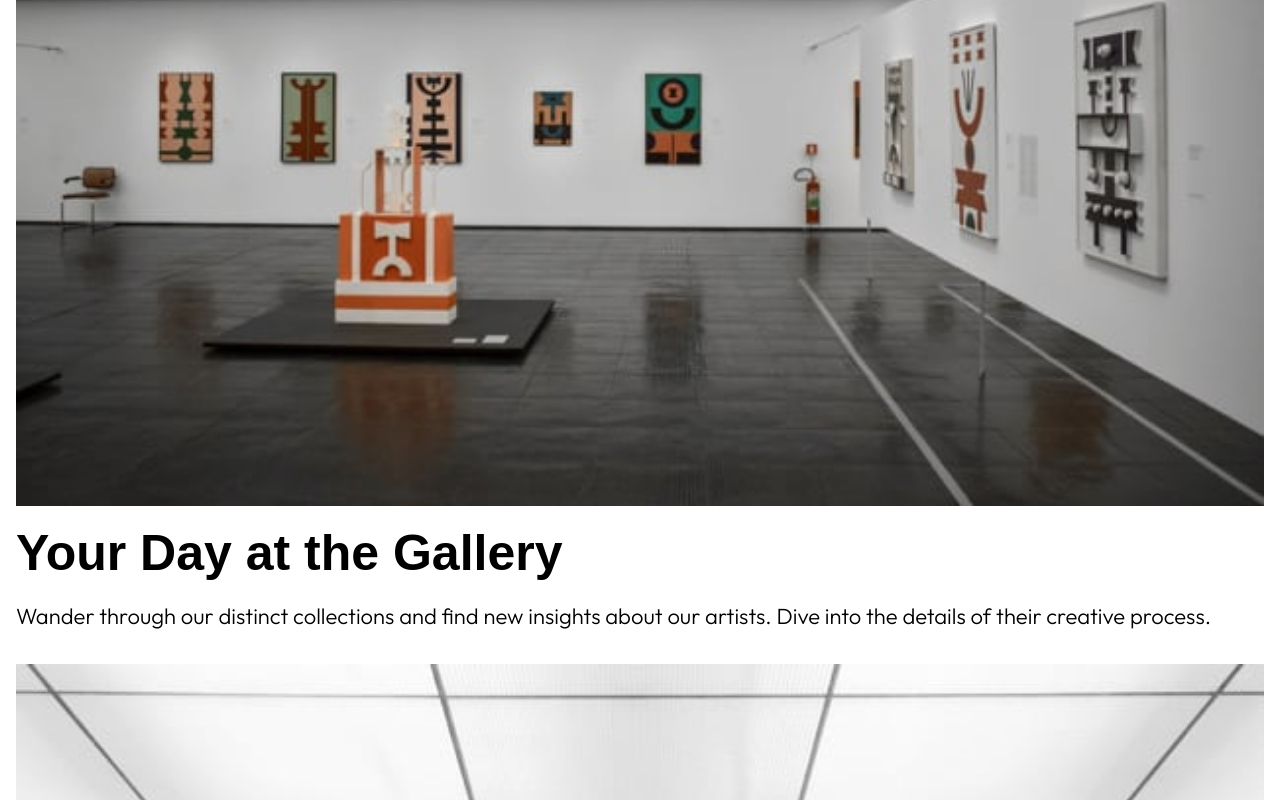
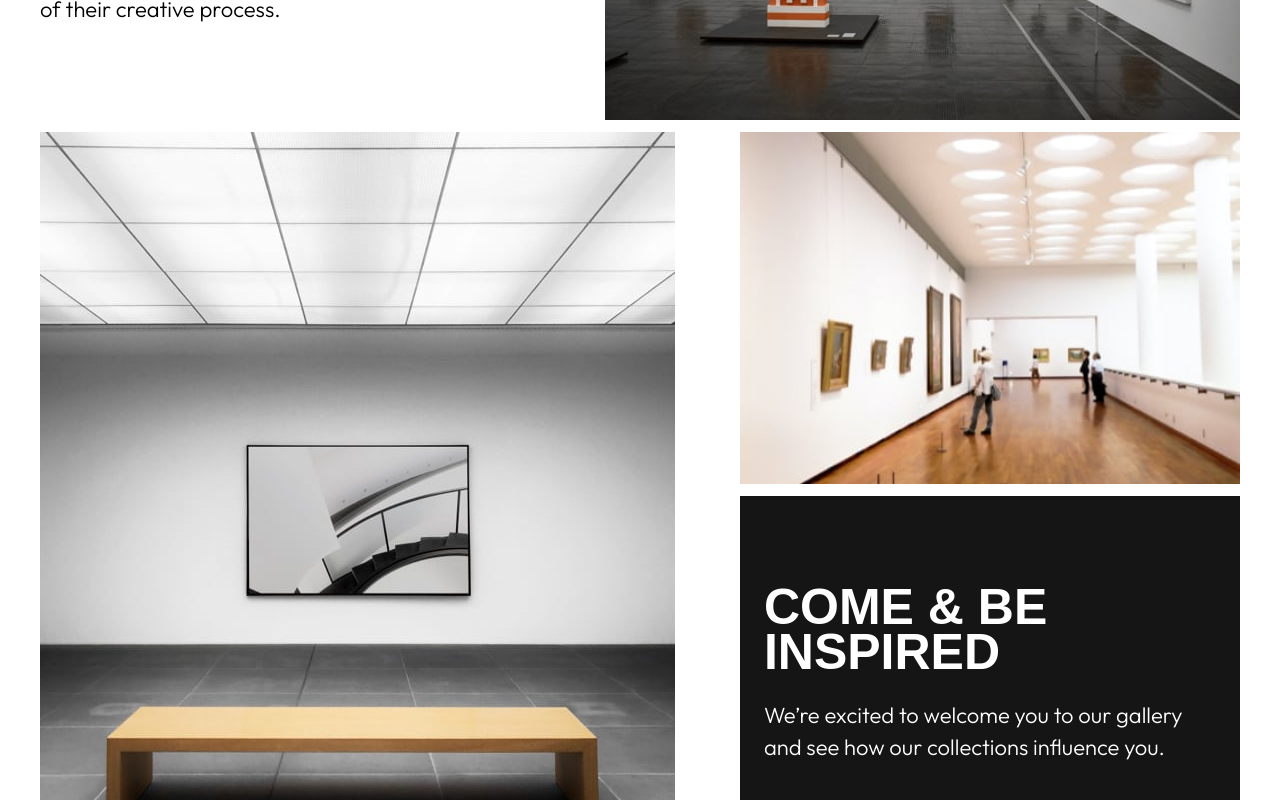
Before and after one commit to Orliland/art-gallery-website, a React (Vite) app: page / in a window 1280 px wide. Shown: the part 1200-2000 px from the top of the page. Built offline with nearby package versions, Linux system fonts and the light colour scheme; a web font is replaced by a local one.

Commit message:
add styles for tablet on grid component

```diff
--- a/src/layout/Grid/grid.css
+++ b/src/layout/Grid/grid.css
@@ -16,3 +16,53 @@
   flex-direction: column;
   gap: 1.6rem;
 }
+
+.grid__body-flex {
+  display: flex;
+  flex-direction: column;
+  gap: 1.6rem;
+}
+
+@media (min-width: 768px) {
+  .grid {
+    padding: 0 4rem;
+    gap: 1.2rem;
+  }
+
+  .grid__header {
+    flex-direction: row;
+    gap: 6.8rem;
+  }
+
+  .grid__header .picture {
+    width: auto;
+    order: 2;
+  }
+  .grid__header .picture__image {
+    width: auto;
+    height: 40rem;
+  }
+
+  .grid__header .card {
+    align-self: center;
+  }
+
+  .grid__body {
+    flex-direction: row;
+    gap: 1.2rem;
+  }
+
+  .grid__body-1 .grid__body-1__image {
+    width: auto;
+    height: 72rem;
+  }
+
+  .grid__body-flex {
+    gap: 1.2rem;
+  }
+
+  .grid__body-flex .card {
+    flex: 1;
+    align-content: center;
+  }
+}
--- a/src/layout/Grid/index.jsx
+++ b/src/layout/Grid/index.jsx
@@ -8,13 +8,14 @@ function Grid() {
       <div className="grid__header">
         <Image src="image-grid-1.jpg" />
         <Card
-          title="Your Day at the Gallery"
+          title="YOUR DAY AT THE GALLERY"
           content="Wander through our distinct collections and find new insights about our artists. Dive into the details of their creative process."
           isDark={false}
         />
       </div>
       <div className="grid__body">
-        <Image src="image-grid-2.jpg" />
+        <Image src="image-grid-2.jpg" className="grid__body-1" />
+        <div className="grid__body-flex">
           <Image src="image-grid-3.jpg" />
           <Card
             title="COME & BE INSPIRED"
@@ -22,6 +23,7 @@ function Grid() {
             isDark={true}
           />
         </div>
+      </div>
     </section>
   );
 }
```
Lines whose indentation alone changed are shown as unchanged.
